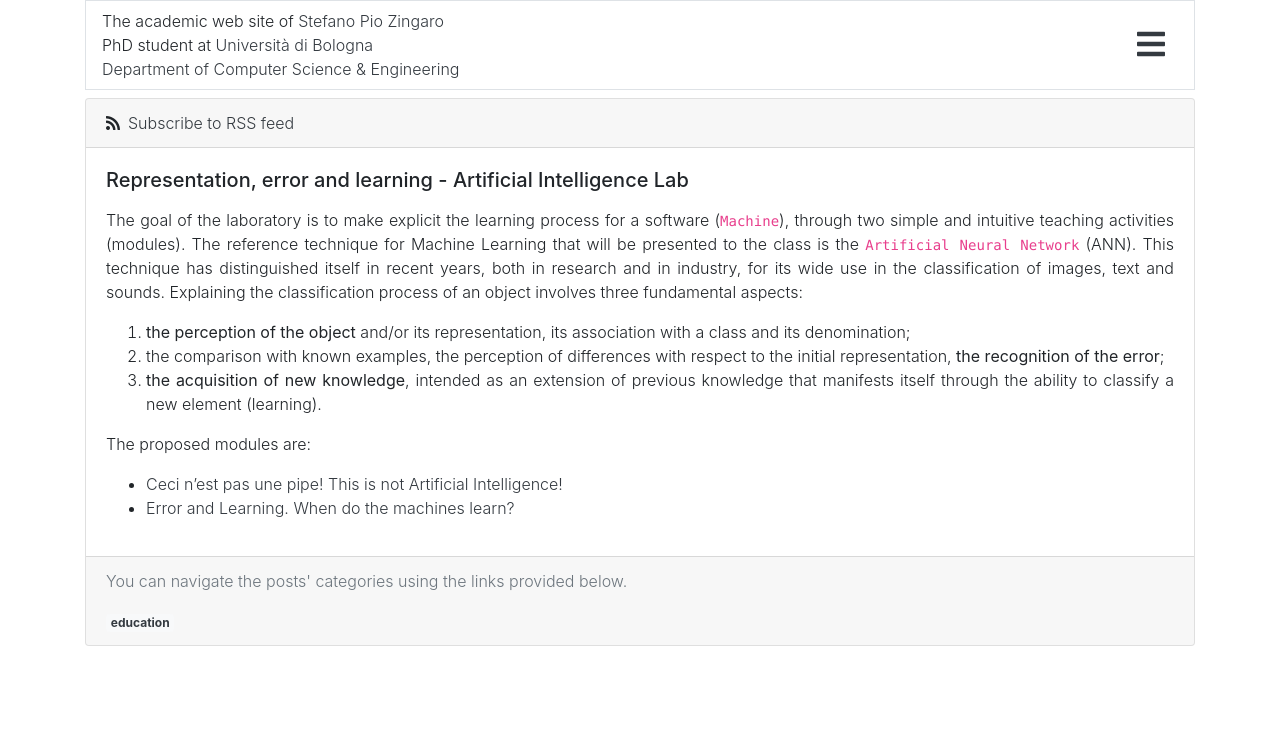
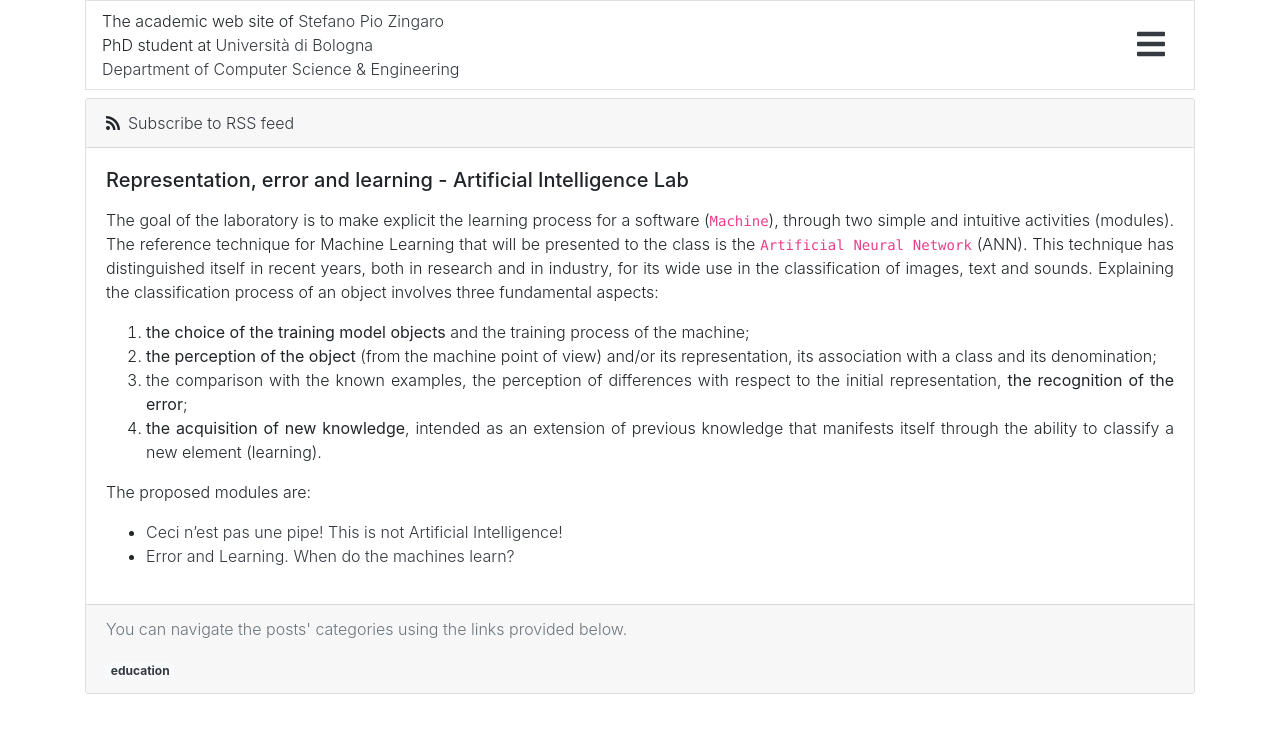
Before and after one commit to saltgz/saltgz.github.io, a Jekyll site: the page built from _posts/2018-07-04-ml-lab-mast.md, in a window 1280 px wide. Shown: the top 733 px of the page. Built offline with Jekyll 4.4.1, drawn with Linux system fonts in a browser that asks for light colours; nearby versions of some CDN libraries.

Commit message:
Sabato1
Le parti tra asterischi sono quelle aggiunte:
*the choice of the training model objects and the training process of the machine;*
the perception of the object *(from the machine point of view)* and/or its representation, its association with a class and its denomination;
the comparison with *the* known examples, the perception of differences with respect to the initial representation, the recognition of the error;
the acquisition of new knowledge, intended as an extension of previous knowledge that manifests itself through the ability to classify a new element (learning).

```diff
--- a/_posts/2018-07-04-ml-lab-mast.md
+++ b/_posts/2018-07-04-ml-lab-mast.md
@@ -5,19 +5,19 @@ image: /assets/img/featured/magritte-pipe.png
 ---
 
 The goal of the laboratory is to make explicit the learning process for a
-software (`Machine`), through two simple and intuitive teaching
-activities (modules).
+software (`Machine`), through two simple and intuitive activities (modules).
 The reference technique for Machine Learning that will be presented to the class
 is the `Artificial Neural Network` (ANN). This technique has distinguished itself
 in recent years, both in research and in industry, for its wide use in the
 classification of images, text and sounds.
 Explaining the classification process of an object involves three fundamental
 aspects:
-1. **the perception of the object** and/or its representation, its association
+1. **the choice of the training model objects** and the training process of the machine;
+2. **the perception of the object** (from the machine point of view) and/or its representation, its association
 with a class and its denomination;
-2. the comparison with known examples, the perception of differences with
+3. the comparison with the known examples, the perception of differences with
 respect to the initial representation, **the recognition of the error**;
-3. **the acquisition of new knowledge**, intended as an extension of previous
+4. **the acquisition of new knowledge**, intended as an extension of previous
 knowledge that manifests itself through the ability to classify a new element
 (learning).
 
```
